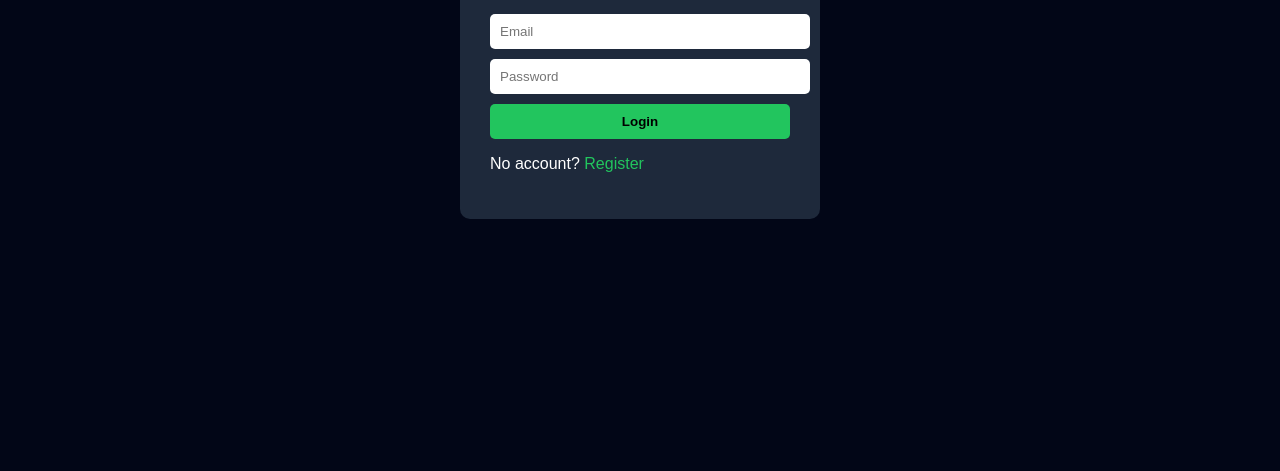
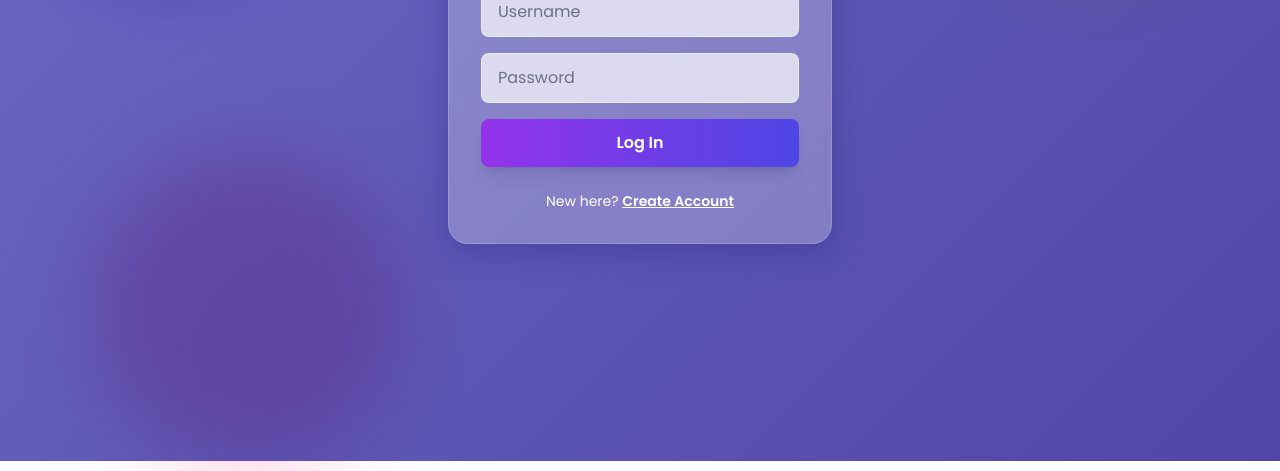
Before and after one commit to A-man-Pareek/Cypher-crew, a plain HTML site: page templates/login.html in a window 1280 px wide. Shown: the part 345-816 px from the top of the page. Drawn offline with nearby package versions, Linux system fonts and the light colour scheme.

Commit message:
helllllo

```diff
--- a/templates/login.html
+++ b/templates/login.html
@@ -2,74 +2,133 @@
 <html lang="en">
 <head>
     <meta charset="UTF-8">
-    <title>Login | Cypher-Crew</title>
+    <meta name="viewport" content="width=device-width, initial-scale=1.0">
+    <title>Login - Serene 🌿</title>
+    <script src="https://cdn.tailwindcss.com"></script>
+    <link href="https://fonts.googleapis.com/css2?family=Poppins:wght@300;400;600&display=swap" rel="stylesheet">
+
     <style>
         body {
-            font-family: Arial, sans-serif;
-            background: #020617;
-            display: flex;
-            justify-content: center;
-            align-items: center;
-            height: 100vh;
-            color: white;
+            font-family: 'Poppins', sans-serif;
+            background: linear-gradient(135deg, #a8c0ff 0%, #3f2b96 100%);
+            background-size: 400% 400%;
+            animation: gradientBG 15s ease infinite;
         }
-        .box {
-            background: #1e293b;
-            padding: 30px;
-            border-radius: 10px;
-            width: 300px;
+
+        @keyframes gradientBG {
+            0% { background-position: 0% 50%; }
+            50% { background-position: 100% 50%; }
+            100% { background-position: 0% 50%; }
         }
-        h2 {
-            text-align: center;
+
+        .glass {
+            background: rgba(255, 255, 255, 0.25);
+            box-shadow: 0 8px 32px 0 rgba(31, 38, 135, 0.37);
+            backdrop-filter: blur(8px);
+            -webkit-backdrop-filter: blur(8px);
+            border-radius: 20px;
+            border: 1px solid rgba(255, 255, 255, 0.18);
         }
-        input, button {
-            width: 100%;
-            padding: 10px;
-            margin-top: 10px;
-            border-radius: 5px;
-            border: none;
-        }
-        button {
-            background: #22c55e;
-            cursor: pointer;
-            font-weight: bold;
-        }
-        a {
-            color: #22c55e;
-            text-decoration: none;
+
+        .input-field:focus {
+            box-shadow: 0 0 15px rgba(108, 92, 231, 0.5);
+            border-color: #6c5ce7;
         }
     </style>
 </head>
-<body>
+<body class="flex items-center justify-center h-screen overflow-hidden relative">
 
-<div class="box">
-    <h2>Login</h2>
-    <input type="email" id="email" placeholder="Email" required>
-    <input type="password" id="password" placeholder="Password" required>
-    <button onclick="login()">Login</button>
-    <p>No account? <a href="/register">Register</a></p>
+    <div class="absolute top-10 left-10 w-72 h-72 bg-purple-400 rounded-full mix-blend-multiply filter blur-2xl opacity-70 animate-blob"></div>
+    <div class="absolute top-10 right-10 w-72 h-72 bg-yellow-200 rounded-full mix-blend-multiply filter blur-2xl opacity-70 animate-blob animation-delay-2000"></div>
+    <div class="absolute -bottom-8 left-20 w-72 h-72 bg-pink-300 rounded-full mix-blend-multiply filter blur-2xl opacity-70 animate-blob animation-delay-4000"></div>
+
+    <div class="glass w-96 p-8 z-10 text-center transform transition duration-500 hover:scale-[1.02]">
+
+        <div class="mb-6">
+            <h2 class="text-3xl font-bold text-white drop-shadow-md">Welcome Back 🌿</h2>
+            <p class="text-white/80 text-sm mt-2">Find your peace with Serene</p>
+        </div>
+
+        <div class="space-y-4">
+            <div class="relative">
+                <input type="text" id="user" placeholder="Username"
+                    class="input-field w-full px-4 py-3 rounded-lg bg-white/70 border border-white/50 focus:outline-none focus:bg-white text-gray-800 placeholder-gray-500 transition-all duration-300" />
+            </div>
+
+            <div class="relative">
+                <input type="password" id="pass" placeholder="Password"
+                    class="input-field w-full px-4 py-3 rounded-lg bg-white/70 border border-white/50 focus:outline-none focus:bg-white text-gray-800 placeholder-gray-500 transition-all duration-300" />
+            </div>
+
+            <button onclick="login()"
+                class="w-full py-3 px-4 bg-gradient-to-r from-purple-600 to-indigo-600 hover:from-purple-700 hover:to-indigo-700 text-white font-bold rounded-lg shadow-lg transform transition hover:-translate-y-1 active:scale-95 duration-200">
+                Log In
+            </button>
+        </div>
+
+        <p class="mt-6 text-white text-sm">
+            New here?
+            <a href="/register" class="font-bold underline hover:text-yellow-300 transition-colors">Create Account</a>
+        </p>
+
+        <p id="error" class="mt-4 text-sm font-semibold text-red-100 bg-red-500/50 rounded-lg py-1 px-2 hidden"></p>
     </div>
 
     <script>
-    function login() {
-        const savedUser = JSON.parse(localStorage.getItem("user"));
-        const email = document.getElementById("email").value;
-        const password = document.getElementById("password").value;
+        // Custom animation setup for blobs in CSS (Tailwind config simulation)
+        const style = document.createElement('style');
+        style.innerHTML = `
+            @keyframes blob {
+                0% { transform: translate(0px, 0px) scale(1); }
+                33% { transform: translate(30px, -50px) scale(1.1); }
+                66% { transform: translate(-20px, 20px) scale(0.9); }
+                100% { transform: translate(0px, 0px) scale(1); }
+            }
+            .animate-blob { animation: blob 7s infinite; }
+            .animation-delay-2000 { animation-delay: 2s; }
+            .animation-delay-4000 { animation-delay: 4s; }
+        `;
+        document.head.appendChild(style);
 
-        if (!savedUser) {
-            alert("No user found. Please register first.");
+        // --- AUTH LOGIC (EXACTLY AS BEFORE) ---
+        async function login() {
+            let u = document.getElementById('user').value;
+            let p = document.getElementById('pass').value;
+            let errorMsg = document.getElementById('error');
+
+            // Hide error initially
+            errorMsg.classList.add('hidden');
+            errorMsg.innerText = "";
+
+            if(!u || !p) {
+                errorMsg.innerText = "Please fill all fields";
+                errorMsg.classList.remove('hidden');
                 return;
             }
 
-        if (email === savedUser.email && password === savedUser.password) {
-            alert("Login successful!");
-            // redirect to dashboard
-            // window.location.href = "dashboard.html";
+            try {
+                let res = await fetch('/login_api', {
+                    method: 'POST',
+                    headers: { 'Content-Type': 'application/json' },
+                    body: JSON.stringify({ username: u, password: p })
+                });
+
+                let data = await res.json();
+
+                if (data.success) {
+                    // Success logic
+                    window.location.href = "/chat";
                 } else {
-            alert("Invalid email or password!");
+                    // Show error styling
+                    errorMsg.innerText = data.message;
+                    errorMsg.classList.remove('hidden');
+                }
+            } catch (err) {
+                errorMsg.innerText = "Server Error. Check console.";
+                errorMsg.classList.remove('hidden');
+                console.error(err);
             }
         }
     </script>
-
 </body>
 </html>
```
Also changed, not shown: templates/register.html (+51 -60 lines), 1 other file. Lines whose indentation alone changed are shown as unchanged.
